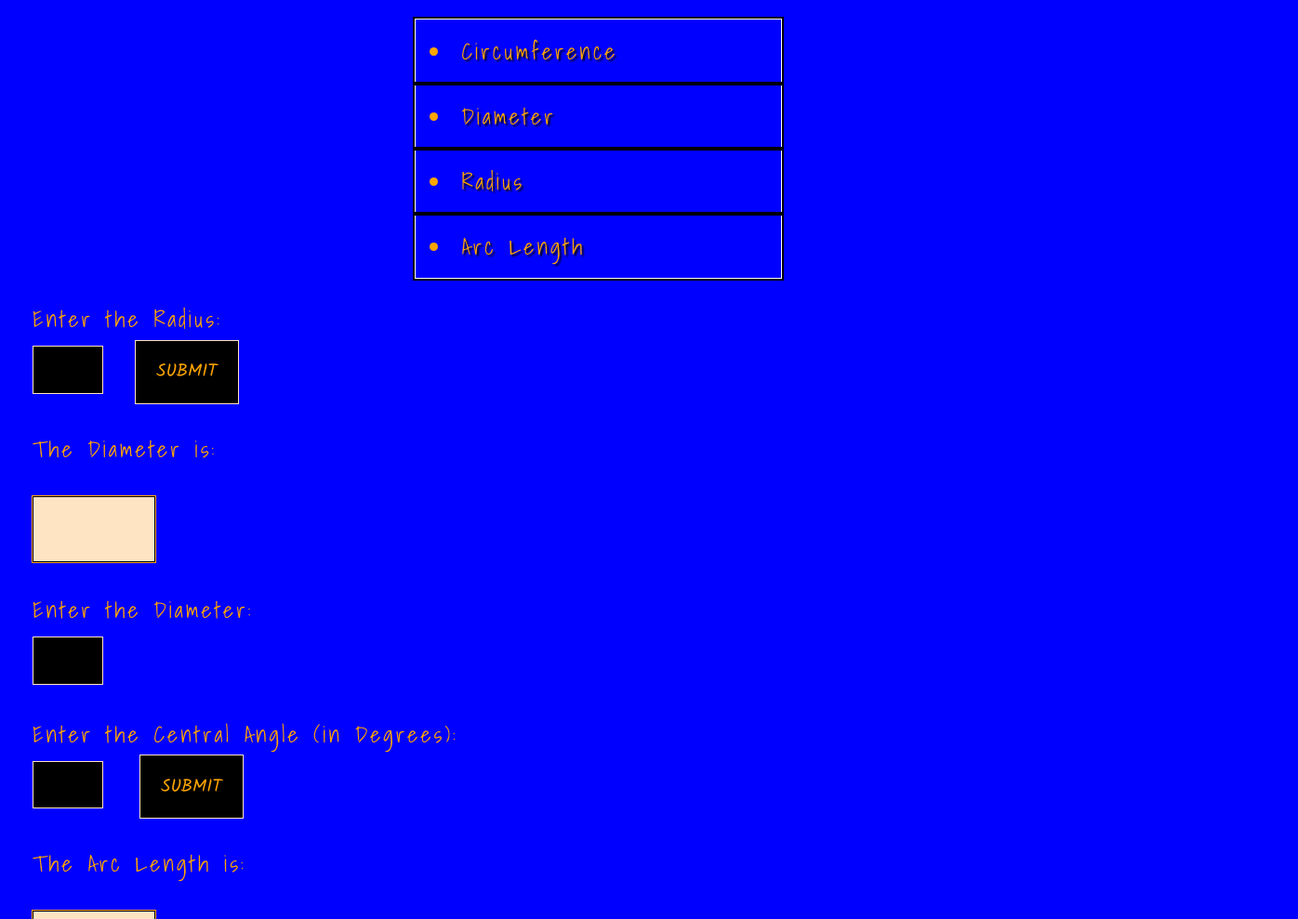
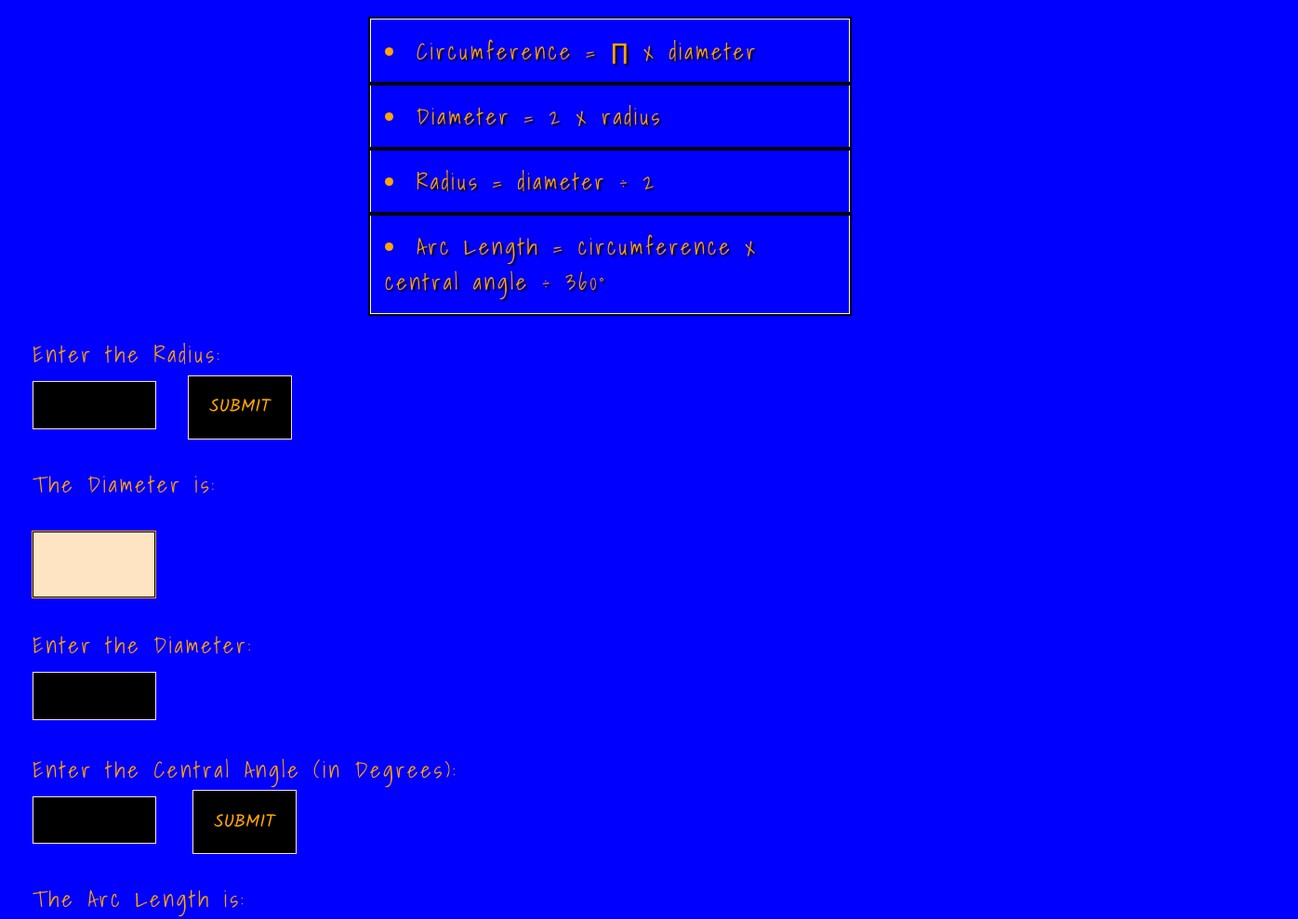
Before and after one commit to jillwilliams/arcsandarclengths, a plain HTML site: page index.html in a window 1280 px wide. Shown: the part 719-1708 px from the top of the page at 93% size, 1396 px wide, since content can reach past the window. Drawn offline with Linux system fonts and the light colour scheme.

Commit message:
Final Draft

```diff
--- a/index.html
+++ b/index.html
@@ -1,7 +1,9 @@
 <!DOCTYPE html>
 <html lang="en" dir="ltr">
 <head>
-    <meta charset="utf-8" Unicode="U+00A9, UTF-8: C2 A9">
+    <meta charset="utf-8"
+    Unicode="U+00A9, UTF-8: C2 A9"
+    Unicode="U+220F, UTF-8: E2 88 8F">
     <meta name="viewport" content="width=device-width, initial-scale=1">
     <link HREF="https://fonts.googleapis.com/css?family=Dancing+Script|
         Indie+Flower|Shadows+Into+Light|Permanent+Marker|Amatic+SC|
@@ -19,16 +21,16 @@
     <p id="introexplanation">
         The goal of this section is for you to learn about a concept in Geometry related to calculating the main dimensions related to every circle:
         <li>
-            Circumference
+            Circumference = ∏ x diameter
         </li>
         <li>
-            Diameter
+            Diameter = 2 x radius
         </li>
         <li>
-            Radius
+            Radius = diameter ÷ 2
         </li>
         <li>
-            Arc Length
+            Arc Length = circumference x central angle ÷ 360°
         </li>
     </p>
     <p>
@@ -55,8 +57,13 @@
     <p>
         The Arc Length is: <br>
         <p id="demo2"></p>
+    </p><hr>
+    <p>
+        <iframe width="560" height="315" src="https://www.youtube.com/embed/v-ZV_jMumFE" frameborder="0" allow="accelerometer; autoplay; encrypted-media; gyroscope; picture-in-picture" allowfullscreen></iframe><hr>
     </p>
-
+    <p>
+        <iframe width="560" height="315" src="https://www.youtube.com/embed/fWGPf5peCc8" frameborder="0" allow="accelerometer; autoplay; encrypted-media; gyroscope; picture-in-picture" allowfullscreen></iframe><hr>
+    </p>
     <footer id="footer">©ALL THINGS MATH.US   ALL RIGHTS RESERVED</footer>
     <script src="./script.js"></script>
 </body>
--- a/styles.css
+++ b/styles.css
@@ -50,17 +50,15 @@ li {
   outline: 2px black solid;
   padding: 15px;
   text-shadow: 2px 2px 2px black;
-  width: 30%;
+  width: 40%;
   height: auto;
   text-align: left;
-  margin-left: 34%;
-  margin-right: 34%;
-
-
+  margin-left: 30%;
+  margin-right: 30%;
 }
 /* INPUT TEXT-BOX:   ENTER THE RADIUS */
 #myRadius {
-  width: 4rem;
+  width: 10%;
   height: 2.47rem;
   background-color: black;
   border: 1px bisque solid;
@@ -121,7 +119,7 @@ li {
 
 /* INPUT TEXT-BOX:   ENTER THE CENTRAL ANGLE'S DEGREES */
 #myCentralAngle, #myDiameterTwo {
-  width: 4rem;
+  width: 10%;
   height: 2.47rem;
   background-color: black;
   border: 1px bisque solid;
@@ -167,7 +165,6 @@ li {
   margin-left: 20px;
   font-family: 'Kalam';
 }
-
 /* TEXT-OUTPUT FIELD:      FOR ARC LENGTH ANSWER */
 #demo2 {
   font-size: 2rem;
@@ -181,6 +178,12 @@ li {
   text-align: center;
   padding: 5px;
 }
+iframe {
+    margin: 15px 33% 15px 33%;
+    border: 1px black solid;
+    outline: 0.5px orange solid;
+
+}
 #footer {
   font-size: 0.8rem;
   font-family: 'Caveat', cursive, sans-serif;
```
